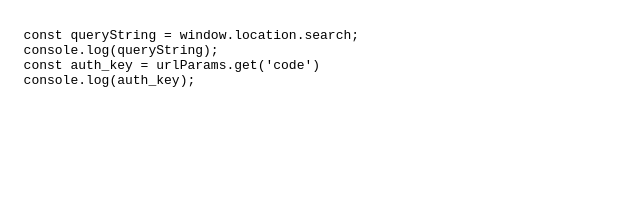
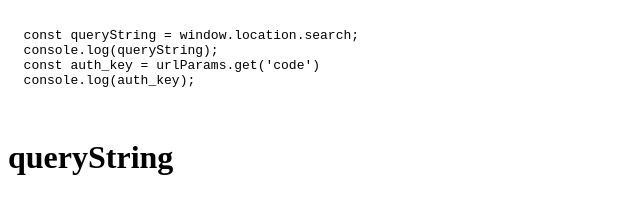
Before and after one commit to bungbb/bungbb.github.io, a plain HTML site: page index.html in a window 1280 px wide. Shown: the whole page, without its empty margins (0-640 px from the left). Drawn offline with Linux system fonts and the light colour scheme.

Commit message:
Update index.html

```diff
--- a/index.html
+++ b/index.html
@@ -8,4 +8,7 @@
   console.log(auth_key);
   </code>
  </pre>
+ <body>
+   <h1>queryString<h1>
+ <body>
 </html>
```
